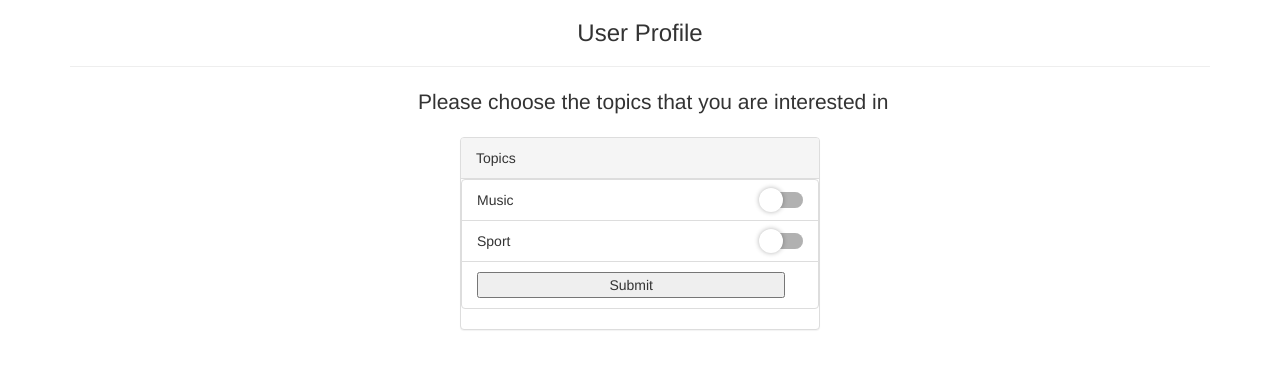
After one commit to YuzhouPeng/CS7IS5-Adaptive-Application, a Django app: page /dashboard/ in a window 1280 px wide. The commit adds this page. Shown: the top 369 px of the page. Run offline with Django 3.2, Linux system fonts and the light colour scheme; some libraries are stand-ins or nearby versions.

Commit message:
app changes v2 -- merged user profile, bug fixes on model updates

```diff
--- a/AdaptiveApplication/urls.py
+++ b/AdaptiveApplication/urls.py
@@ -28,6 +28,6 @@ urlpatterns = [
     path('logout/', adaptive_dashboard_views.logout, name='logout'),
     re_path(r'^wikipage/(?P<pageid>\w+)/$', adaptive_dashboard_views.wikipage, name='wikipage'),
     path('model-update', adaptive_dashboard_views.model_update, name='modelupdate'),
-    path('page-change', adaptive_dashboard_views.page_change, name='pagechange')
-
+    path('page-change', adaptive_dashboard_views.page_change, name='pagechange'),
+    path('dashboard/', adaptive_dashboard_views.dashboard, name='dashboard'),
 ]
--- a/adaptive_dashboard/models.py
+++ b/adaptive_dashboard/models.py
@@ -75,5 +75,6 @@ class UserTopic(models.Model):
     )
     total_count = models.IntegerField(default=0)
     last_page_count = models.IntegerField(default=0)
-    last_page_id = models.IntegerField(default=0)
+    last_page_id_of_topic = models.IntegerField(default=0)
+    model_updated = models.IntegerField(default=0)
     topic_score = models.FloatField(default=0.5)
--- /dev/null
+++ b/adaptive_dashboard/static/css/dashboard.css
@@ -0,0 +1,53 @@
+.material-switch > input[type="checkbox"] {
+    display: none;
+}
+
+.material-switch > label {
+    cursor: pointer;
+    height: 0px;
+    position: relative;
+    width: 40px;
+}
+
+.material-switch > label::before {
+    background: rgb(0, 0, 0);
+    box-shadow: inset 0px 0px 10px rgba(0, 0, 0, 0.5);
+    border-radius: 8px;
+    content: '';
+    height: 16px;
+    margin-top: -8px;
+    position:absolute;
+    opacity: 0.3;
+    transition: all 0.4s ease-in-out;
+    width: 40px;
+}
+.material-switch > label::after {
+    background: rgb(255, 255, 255);
+    border-radius: 16px;
+    box-shadow: 0px 0px 5px rgba(0, 0, 0, 0.3);
+    content: '';
+    height: 24px;
+    left: -4px;
+    margin-top: -8px;
+    position: absolute;
+    top: -4px;
+    transition: all 0.3s ease-in-out;
+    width: 24px;
+}
+.material-switch > input[type="checkbox"]:checked + label::before {
+    background: inherit;
+    opacity: 0.5;
+}
+.material-switch > input[type="checkbox"]:checked + label::after {
+    background: inherit;
+    left: 20px;
+}
+
+.lead{
+    padding-left:30%;
+}
+#Submit{
+    padding-left:40%;
+    padding-right:40%;
+
+}
--- a/adaptive_dashboard/templates/base.html
+++ b/adaptive_dashboard/templates/base.html
@@ -43,6 +43,7 @@
             </ul>
             <ul class="nav navbar-nav navbar-right">
                 {% if request.session.is_login %}
+                    <li><a href="/dashboard/"> Update profile settings </a> </li>
                     <li><a href="#">User：{{ request.session.user_name }}</a></li>
                     <li><a href="/logout/">Logout</a></li>
                 {% else %}
--- /dev/null
+++ b/adaptive_dashboard/templates/dashboard.html
@@ -0,0 +1,70 @@
+{% load static %}
+<!doctype html>
+<html lang="en">
+<head>
+<!-- Latest compiled and minified CSS -->
+    <link href="{% static "css/dashboard.css" %}" rel="stylesheet">
+    <link href="//maxcdn.bootstrapcdn.com/bootstrap/3.3.0/css/bootstrap.min.css" rel="stylesheet" id="bootstrap-css">
+
+</head>
+
+<body>
+<div class="container">
+    <h3 class="text-center">User Profile</h3>
+    <hr>
+    <div class="col-xs-12">
+        <p class="lead">Please choose the topics that you are interested in</p>
+    </div>
+</div>
+
+<div class="container">
+    <div class="row">
+        <div class="col-xs-12 col-sm-6 col-md-4 col-sm-offset-3 col-md-offset-4">
+            <div class="panel panel-default">
+                <!-- Default panel contents -->
+                <div class="panel-heading">Topics</div>
+                <form action="/dashboard/" method="post" >
+                    {% csrf_token %}
+                    <!-- List group -->
+                    <ul class="list-group">
+                        <li class="list-group-item">
+                            Music
+                            <div class="material-switch pull-right">
+                                <input id="someSwitchOptionDefault" name="someSwitchOption001" type="checkbox" value="1"/>
+                                <label for="someSwitchOptionDefault" class="label-default"></label>
+                            </div>
+                        </li>
+                        <li class="list-group-item">
+                            Sport
+                            <div class="material-switch pull-right">
+                                <input id="someSwitchOptionPrimary" name="someSwitchOption001" type="checkbox" value="2"/>
+                                <label for="someSwitchOptionPrimary" class="label-primary"></label>
+                            </div>
+                        </li>
+                        <li class="list-group-item" >
+                            <input type="submit" class="signout_btn" value="Submit" id="Submit" onclick="checkbox()"/>
+
+                        </li>
+                    </ul>
+                </form>
+            </div>
+        </div>
+    </div>
+</div>
+</body>
+
+<script>
+function checkbox()
+{
+    var str=document.getElementsByName("someSwitchOption001");
+    var objarray=str.length;
+    var chestr = [];
+    for (i=0;i<objarray;i++) {
+        if(str[i].checked == true) {
+            chestr.push(str[i].value);
+        }
+    }
+}
+</script>
+
+</html>
--- a/adaptive_dashboard/views.py
+++ b/adaptive_dashboard/views.py
@@ -25,28 +25,25 @@ def get_adaptive_keywords(user_id, topic_id, page_id):
         user_id=user_id, defaults={
             'total_count': 0,
             'last_page_count': 0,
-            'last_page_id': 0})
-    if created:
-        return models.Keywords.objects.filter(page_id=page_id).order_by('start_index')
-    else:
-        if user_topic.topic_score > 0.1:
-            updated_topic_score = cal_score(user_topic.topic_score, user_topic.last_page_count)
-            user_topic.topic_score = updated_topic_score
-            user_topic.save()
+            'last_page_id_of_topic': 0})
 
-        keywords = models.Keywords.objects.filter(page_id=page_id, start_index__isnull=False).order_by('-similarity')
-        num_keywords = len(keywords)
+    update_user_topic(user_topic)
 
-        ret_num = int(num_keywords*(user_topic.topic_score))
-        keyfun = operator.attrgetter('start_index')
-        filtered_keywords = keywords[:ret_num]
-        # filtered_keywords.sort(key=lambda x: x.start_index)
-        new_filtered_keywords = sorted(filtered_keywords, key=keyfun)
-        return new_filtered_keywords
+    keywords = models.Keywords.objects.filter(page_id=page_id, start_index__isnull=False).order_by('-similarity')
+    num_keywords = len(keywords)
+
+    ret_num = int(num_keywords * user_topic.topic_score)
+    keyfun = operator.attrgetter('start_index')
+    filtered_keywords = keywords[:ret_num]
+    # filtered_keywords.sort(key=lambda x: x.start_index)
+    new_filtered_keywords = sorted(filtered_keywords, key=keyfun)
+    return new_filtered_keywords
 
 
 def cal_score(t_scr, k):
-    if k >= 2 and k <= 4:
+    if (t_scr <= 0.11 and k == 0) or k == 1:
+        return t_scr
+    if 2 <= k <= 4:
         a = 0.6
     elif k >= 5:
         a = 0.2
@@ -56,20 +53,41 @@ def cal_score(t_scr, k):
     return score
 
 
+def update_user_topic(user_topic):
+    if user_topic.last_page_id_of_topic != 0:
+        updated_topic_score = cal_score(user_topic.topic_score, user_topic.last_page_count)
+        user_topic.topic_score = updated_topic_score
+        user_topic.save()
+
+
 def page_change(request):
     if request.is_ajax() and request.method == 'GET':
         last_page_id = int(request.GET.get('last-page', None))
         topic_id = request.GET.get('topic', None)
         if request.session.get('is_login', None):
             user_id = request.session['user_id']
+
+        # all_user_topics = models.UserTopic.objects.filter(user_id=user_id)
+        # for all_user_topic in all_user_topics:
+        #     all_user_topic.last_page_id = last_page_id
+        #     all_user_topic.save()
+
         user_topic = models.UserTopic.objects.get(topic_id=topic_id, user_id=user_id)
-        if user_topic.last_page_id != last_page_id:
+        # if user_topic.last_page_id_of_topic != last_page_id:
+        #     user_topic.last_page_count = 0
+        #     update_user_topic(user_topic)
+        user_topic.last_page_id_of_topic = last_page_id
+        if user_topic.model_updated == 0:
             user_topic.last_page_count = 0
-            updated_topic_score = cal_score(user_topic.topic_score, user_topic.last_page_count)
-            user_topic.topic_score = updated_topic_score
             user_topic.save()
-        user_topic.last_page_id = last_page_id
-        user_topic.save()
+
+        new_page_id = int(request.GET.get('new-page', None))
+        new_page_topic_id = models.Page.objects.get(id=new_page_id).topics_id
+
+        new_user_topic = models.UserTopic.objects.get(topic_id=new_page_topic_id, user_id=user_id)
+        new_user_topic.model_updated = 0
+        new_user_topic.save()
+
         return HttpResponse(json.dumps({"status": "page change event noted."}))
 
 
@@ -84,11 +102,12 @@ def model_update(request):
                 user_id=user_id, defaults= {
                     'total_count': 0,
                     'last_page_count': 0,
-                    'last_page_id': 0})
+                    'last_page_id_of_topic': 0})
             user_topic.total_count = user_topic.total_count + 1
-            if page_id != user_topic.last_page_id:
-                user_topic.last_page_count = 0
-                user_topic.last_page_id = page_id
+            # if page_id != user_topic.last_page_id_of_topic:
+            #     user_topic.last_page_count = 0
+            user_topic.last_page_id_of_topic = page_id
+            user_topic.model_updated = 1
             user_topic.last_page_count += 1
             user_topic.save()
         else:
@@ -121,6 +140,35 @@ def wikipage(request, pageid):
         keywords_list.append(retKey)
     return render(request, 'wiki-page.html', { "page": json.dumps(model_to_dict(page)),"keywords": json.dumps(keywords_list), 'page_id':page_id, "shown_len": shown_keywords,
             "total_len":total_keywords})
+
+
+def dashboard(request):
+    print("INSIDE DASHBOARD")
+    if request.method == "POST":
+        # register_form = form.Dashboard(request.POST)
+        topics = request.POST.getlist('someSwitchOption001')
+        # username = request.session['user_id']
+        all_topics = models.Topics.objects.all()
+        if request.session.get('is_login', None) is not None:
+            if request.session['is_login'] == True:
+                user_id = request.session['user_id']
+                for topic in all_topics:
+                    user_topic, created = models.UserTopic.objects.get_or_create(
+                        topic_id=topic.id,
+                        user_id=user_id, defaults={
+                            'total_count': 0,
+                            'last_page_count': 0,
+                            'last_page_id_of_topic': 0})
+                    if str(topic.id) in topics:
+                        user_topic.topic_score = 0.75
+                    else:
+                        user_topic.topic_score = 0.5
+                    user_topic.last_page_id_of_topic = 0
+                    user_topic.save()
+
+            return redirect('/wikipage/1/')
+
+    return render(request, 'dashboard.html')
 
 
 def index(request):
@@ -184,7 +232,7 @@ def monitor(request):
 def login(request):
     #send_mail('subject', 'message', 'pengyuzhou2017@sina.com', ['pengyuzhou760783896@gmail.com'], fail_silently=False)
     if request.session.get('is_login',None):
-        return redirect("/wikipage/")
+        return redirect("/dashboard/")
     #test error 500
     #test_error_500_view()
     if request.method == "POST":
@@ -200,7 +248,8 @@ def login(request):
                     request.session['user_id'] = user.id
                     request.session['user_name'] = user.name
                     request.session['user_page_id'] = 1
-                    return redirect('/wikipage/1')
+                    return redirect('/dashboard/')
+                    # return redirect('/wikipage/1')
                 else:
                     message = "Password incorrect"
             except:
```
Also changed, not shown: adaptive_dashboard/static/js/main.js (+2 -15 lines).
